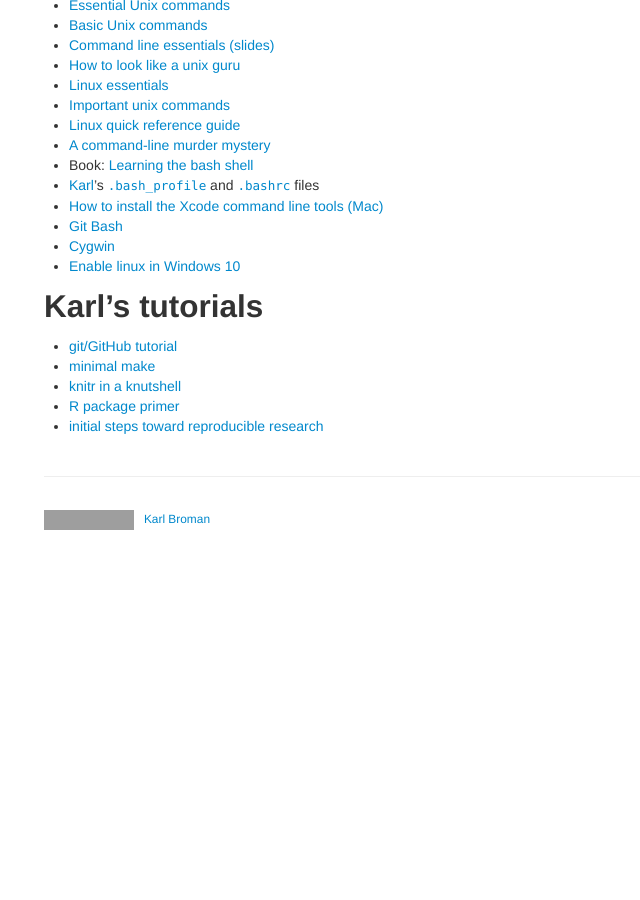
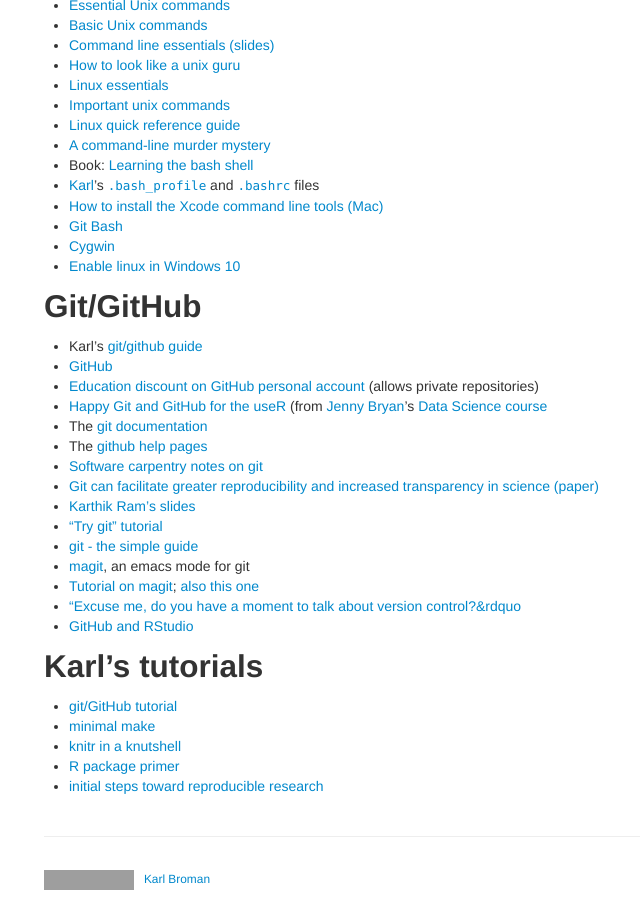
Before and after one commit to kbroman/AdvData, a Jekyll site: the page built from docs/resources.md, in a window 1280 px wide and 900 px high, scrolled down 1017 px. Shown: the whole window, without its empty margins (246-886 px from the left). Built offline with Jekyll 4.4.1, drawn with Linux system fonts in a browser that asks for light colours; before the commit the page ends 1557 px from its top, so only the background shows below that; grey boxes are pictures that could not be loaded.

Commit message:
docs/resources: git/github resources

```diff
--- a/docs/resources.md
+++ b/docs/resources.md
@@ -69,6 +69,28 @@
 - [Enable linux in Windows 10](https://bit.ly/386qcRn)
 
 
+## Git/GitHub
+
+- Karl's [git/github guide](https://kbroman.org/github_tutorial)
+- [GitHub](https://github.com)
+- [Education discount on GitHub personal account](http://education.github.com) (allows
+  private repositories)
+- [Happy Git and GitHub for the useR](https://happygitwithr.com/)
+  (from [Jenny Bryan](https://jennybryan.org/)'s [Data Science course](https://stat545.com/)
+- The [git documentation](https://git-scm.com/doc)
+- The [github help pages](https://help.github.com)
+- [Software carpentry notes on git](https://swcarpentry.github.io/git-novice/)
+- [Git can facilitate greater reproducibility and increased transparency in science (paper)](http://www.scfbm.org/content/8/1/7)
+- [Karthik Ram's slides](http://karthik.github.io/git_intro/#/slide-title)
+- [&ldquo;Try git&rdquo; tutorial](http://try.github.io)
+- [git - the simple guide](http://rogerdudler.github.io/git-guide/)
+- [magit](https://magit.vc), an emacs mode for git
+- [Tutorial on magit](http://www.masteringemacs.org/articles/2013/12/06/introduction-magit-emacs-mode-git/);
+  [also this one](http://ergoemacs.org/emacs/emacs_magit-mode_tutorial.html)
+- [&ldquo;Excuse me, do you have a moment to talk about version control?&rdquo](https://peerj.com/preprints/3159/)
+- [GitHub and RStudio](https://rstudio.com/resources/webinars/rstudio-essentials-webinar-series-managing-part-2/)
+
+
 ## Karl's tutorials
 
 - [git/GitHub tutorial](https://kbroman.org/github_tutorial)
```
